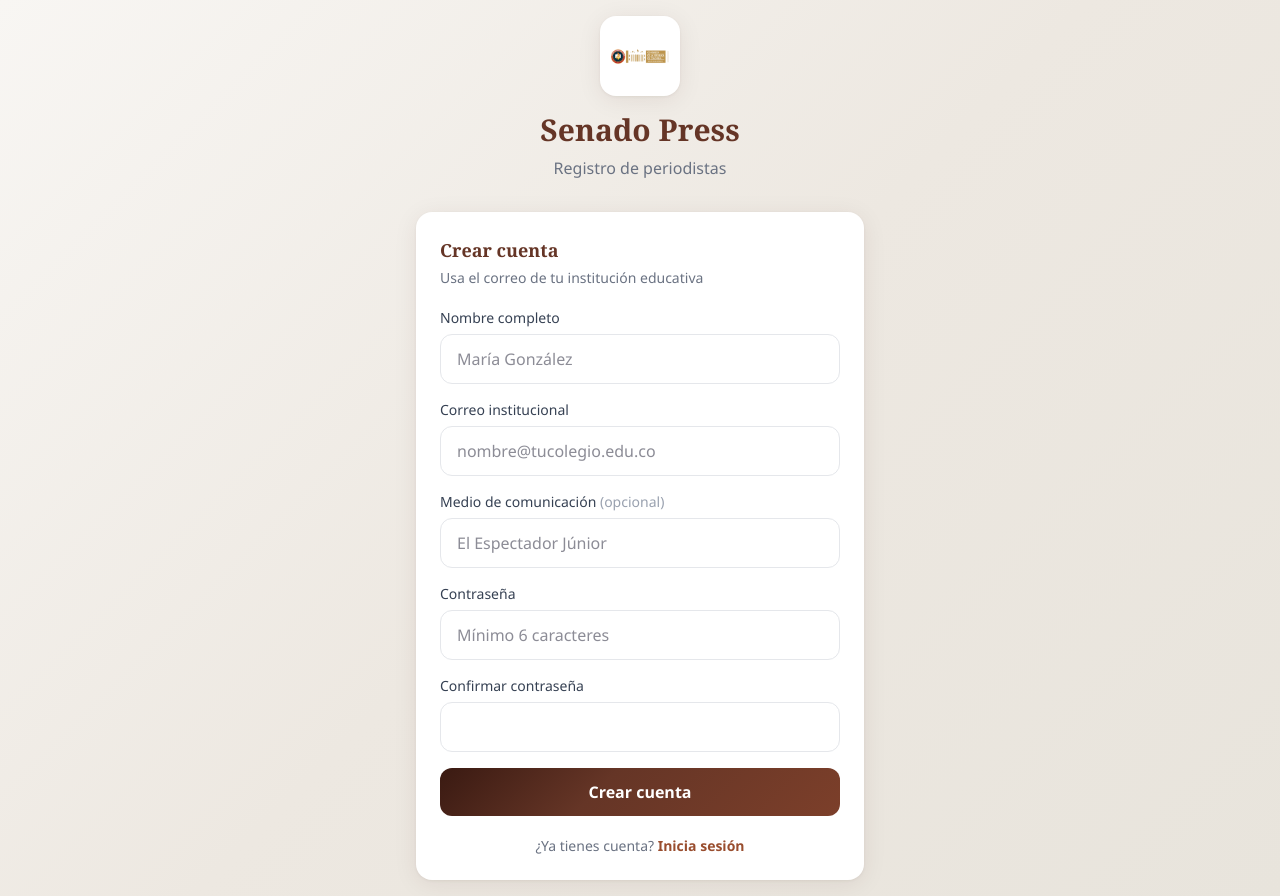
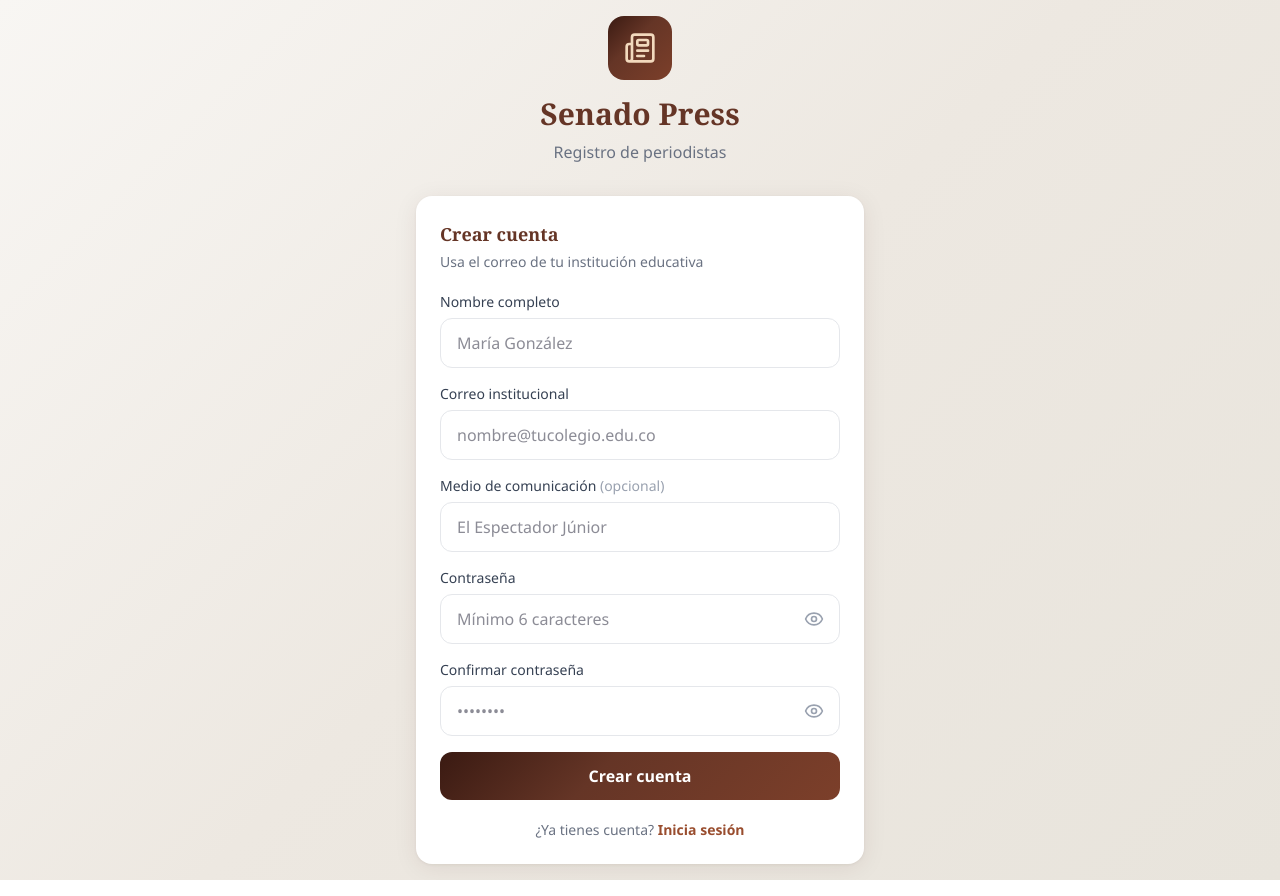
Before and after one commit to alejavalerua/senado_press, a Next.js app: page /register in a window 1280 px wide. Built offline with nearby package versions, Linux system fonts and the light colour scheme; no server answers.

Commit message:
Cambios del logo

```diff
--- a/src/presentation/components/Header.tsx
+++ b/src/presentation/components/Header.tsx
@@ -20,16 +20,17 @@
 
   return (
     <header className="gradient-header text-white">
-      <div className="max-w-7xl mx-auto px-4 py-4 flex items-center justify-between">
-        <div className="flex items-center gap-3">
+      <div className="max-w-7xl mx-auto px-4 py-3 flex items-center justify-between gap-4">
+        <div className="flex items-center gap-4 min-w-0">
           <Image
             src="/images/logo-senado.png"
             alt="Logo del Senado"
-            width={50}
-            height={50}
+            width={72}
+            height={72}
+            className="h-14 w-14 md:h-16 md:w-16 object-contain shrink-0"
             priority
           />
-          <div>
+          <div className="min-w-0">
             <h1 className="font-display text-xl font-bold tracking-tight">Senado Press</h1>
             <p className="text-senate-200 text-xs">Sala de Prensa — BIMUN 2026</p>
           </div>
@@ -52,7 +53,7 @@
           </div>
         </div>
 
-        <div className="flex items-center gap-3">
+        <div className="flex items-center gap-3 shrink-0">
           <div className="text-right hidden sm:block">
             <p className="text-sm font-medium">{user.displayName}</p>
             <p className="text-xs text-senate-300">
--- a/src/presentation/components/LoginForm.tsx
+++ b/src/presentation/components/LoginForm.tsx
@@ -3,8 +3,8 @@
 import { useState } from "react";
 import { useRouter } from "next/navigation";
 import Link from "next/link";
-import Image from "next/image";
-import { Loader2 } from "lucide-react";
+import { Newspaper, Loader2 } from "lucide-react";
+import { PasswordField } from "./PasswordField";
 
 export function LoginForm() {
   const router = useRouter();
@@ -44,15 +44,8 @@
     <div className="min-h-screen flex items-center justify-center p-4">
       <div className="w-full max-w-md">
         <div className="text-center mb-8">
-          <div className="inline-flex items-center justify-center w-20 h-20 rounded-2xl bg-white card-shadow mb-4 p-2">
-            <Image
-              src="/images/logo-senado.png"
-              alt="Logo del Senado"
-              width={72}
-              height={72}
-              className="object-contain"
-              priority
-            />
+          <div className="inline-flex items-center justify-center w-16 h-16 rounded-2xl gradient-header mb-4">
+            <Newspaper className="w-8 h-8 text-senate-200" />
           </div>
           <h1 className="font-display text-3xl font-bold text-senate-900">Senado Press</h1>
           <p className="text-gray-500 mt-2">Sala de Prensa del Modelo de Senado</p>
@@ -77,18 +70,14 @@
                 autoComplete="username"
               />
             </div>
-            <div>
-              <label className="block text-sm font-medium text-gray-700 mb-1.5">Contraseña</label>
-              <input
-                type="password"
-                value={password}
-                onChange={(e) => setPassword(e.target.value)}
-                className="w-full px-4 py-3 rounded-xl border border-gray-200 focus:border-senate-400 focus:ring-2 focus:ring-senate-200 outline-none"
-                placeholder="••••••••"
-                required
-                autoComplete="current-password"
-              />
-            </div>
+
+            <PasswordField
+              label="Contraseña"
+              value={password}
+              onChange={setPassword}
+              autoComplete="current-password"
+              required
+            />
 
             {error && (
               <div className="p-3 bg-red-50 text-red-700 text-sm rounded-lg border border-red-200">
--- /dev/null
+++ b/src/presentation/components/PasswordField.tsx
@@ -0,0 +1,52 @@
+"use client";
+
+import { useState } from "react";
+import { Eye, EyeOff } from "lucide-react";
+
+interface PasswordFieldProps {
+  label: string;
+  value: string;
+  onChange: (value: string) => void;
+  placeholder?: string;
+  required?: boolean;
+  minLength?: number;
+  autoComplete?: string;
+}
+
+export function PasswordField({
+  label,
+  value,
+  onChange,
+  placeholder = "••••••••",
+  required = false,
+  minLength,
+  autoComplete,
+}: PasswordFieldProps) {
+  const [show, setShow] = useState(false);
+
+  return (
+    <div>
+      <label className="block text-sm font-medium text-gray-700 mb-1.5">{label}</label>
+      <div className="relative">
+        <input
+          type={show ? "text" : "password"}
+          value={value}
+          onChange={(e) => onChange(e.target.value)}
+          className="w-full px-4 py-3 pr-12 rounded-xl border border-gray-200 focus:border-senate-400 focus:ring-2 focus:ring-senate-200 outline-none"
+          placeholder={placeholder}
+          required={required}
+          minLength={minLength}
+          autoComplete={autoComplete}
+        />
+        <button
+          type="button"
+          onClick={() => setShow((prev) => !prev)}
+          className="absolute right-3 top-1/2 -translate-y-1/2 p-1 text-gray-400 hover:text-gray-600 transition-colors"
+          aria-label={show ? "Ocultar contraseña" : "Mostrar contraseña"}
+        >
+          {show ? <EyeOff className="w-5 h-5" /> : <Eye className="w-5 h-5" />}
+        </button>
+      </div>
+    </div>
+  );
+}
--- a/src/presentation/components/RegisterForm.tsx
+++ b/src/presentation/components/RegisterForm.tsx
@@ -3,8 +3,8 @@
 import { useState } from "react";
 import { useRouter } from "next/navigation";
 import Link from "next/link";
-import Image from "next/image";
-import { Loader2 } from "lucide-react";
+import { Newspaper, Loader2 } from "lucide-react";
+import { PasswordField } from "./PasswordField";
 
 export function RegisterForm() {
   const router = useRouter();
@@ -53,15 +53,8 @@
     <div className="min-h-screen flex items-center justify-center p-4">
       <div className="w-full max-w-md">
         <div className="text-center mb-8">
-          <div className="inline-flex items-center justify-center w-20 h-20 rounded-2xl bg-white card-shadow mb-4 p-2">
-            <Image
-              src="/images/logo-senado.png"
-              alt="Logo del Senado"
-              width={72}
-              height={72}
-              className="object-contain"
-              priority
-            />
+          <div className="inline-flex items-center justify-center w-16 h-16 rounded-2xl gradient-header mb-4">
+            <Newspaper className="w-8 h-8 text-senate-200" />
           </div>
           <h1 className="font-display text-3xl font-bold text-senate-900">Senado Press</h1>
           <p className="text-gray-500 mt-2">Registro de periodistas</p>
@@ -108,28 +101,24 @@
                 placeholder="El Espectador Júnior"
               />
             </div>
-            <div>
-              <label className="block text-sm font-medium text-gray-700 mb-1.5">Contraseña</label>
-              <input
-                type="password"
-                value={password}
-                onChange={(e) => setPassword(e.target.value)}
-                className="w-full px-4 py-3 rounded-xl border border-gray-200 focus:border-senate-400 outline-none"
-                placeholder="Mínimo 6 caracteres"
-                required
-                minLength={6}
-              />
-            </div>
-            <div>
-              <label className="block text-sm font-medium text-gray-700 mb-1.5">Confirmar contraseña</label>
-              <input
-                type="password"
-                value={confirmPassword}
-                onChange={(e) => setConfirmPassword(e.target.value)}
-                className="w-full px-4 py-3 rounded-xl border border-gray-200 focus:border-senate-400 outline-none"
-                required
-              />
-            </div>
+
+            <PasswordField
+              label="Contraseña"
+              value={password}
+              onChange={setPassword}
+              placeholder="Mínimo 6 caracteres"
+              minLength={6}
+              autoComplete="new-password"
+              required
+            />
+
+            <PasswordField
+              label="Confirmar contraseña"
+              value={confirmPassword}
+              onChange={setConfirmPassword}
+              autoComplete="new-password"
+              required
+            />
 
             {error && (
               <div className="p-3 bg-red-50 text-red-700 text-sm rounded-lg border border-red-200">
```
